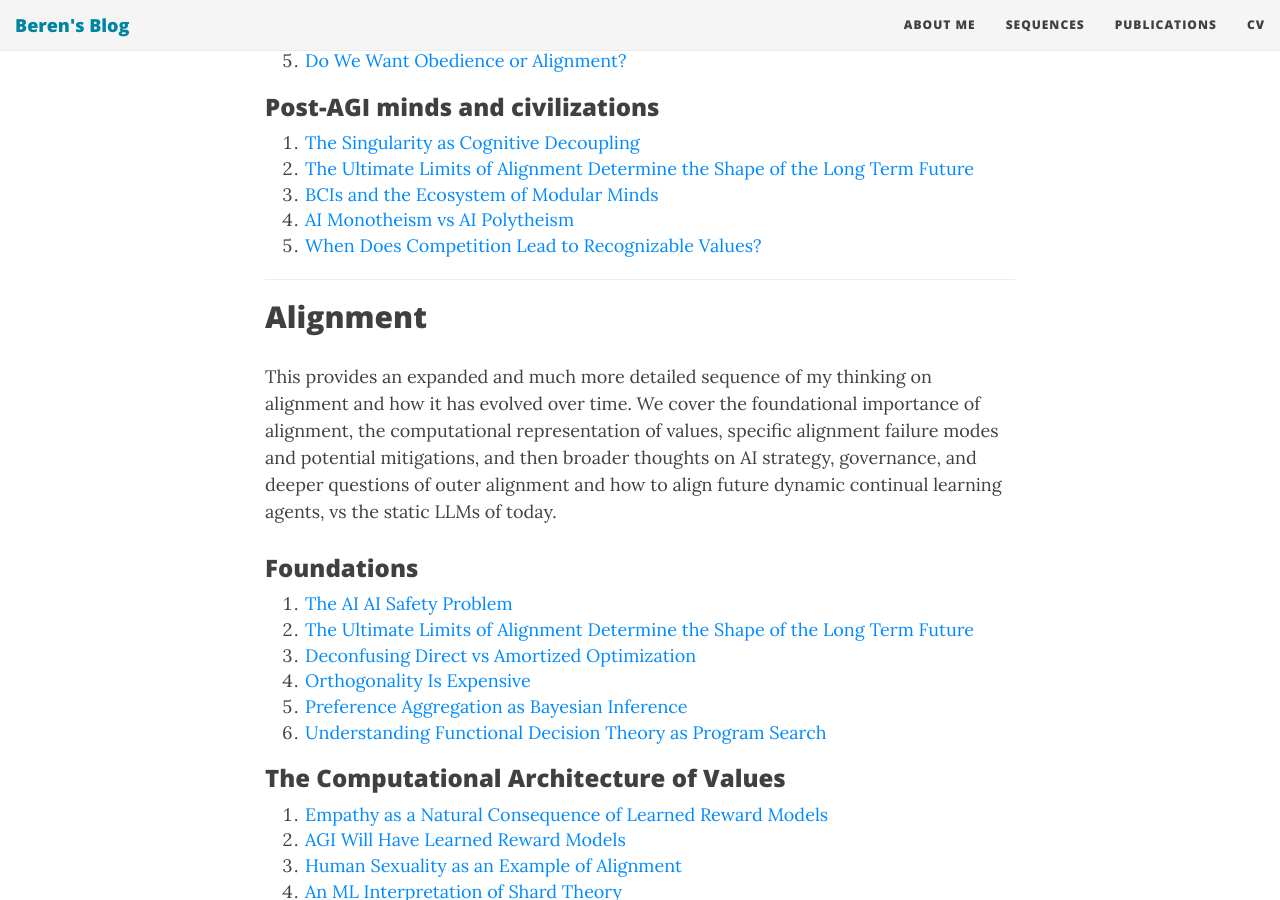
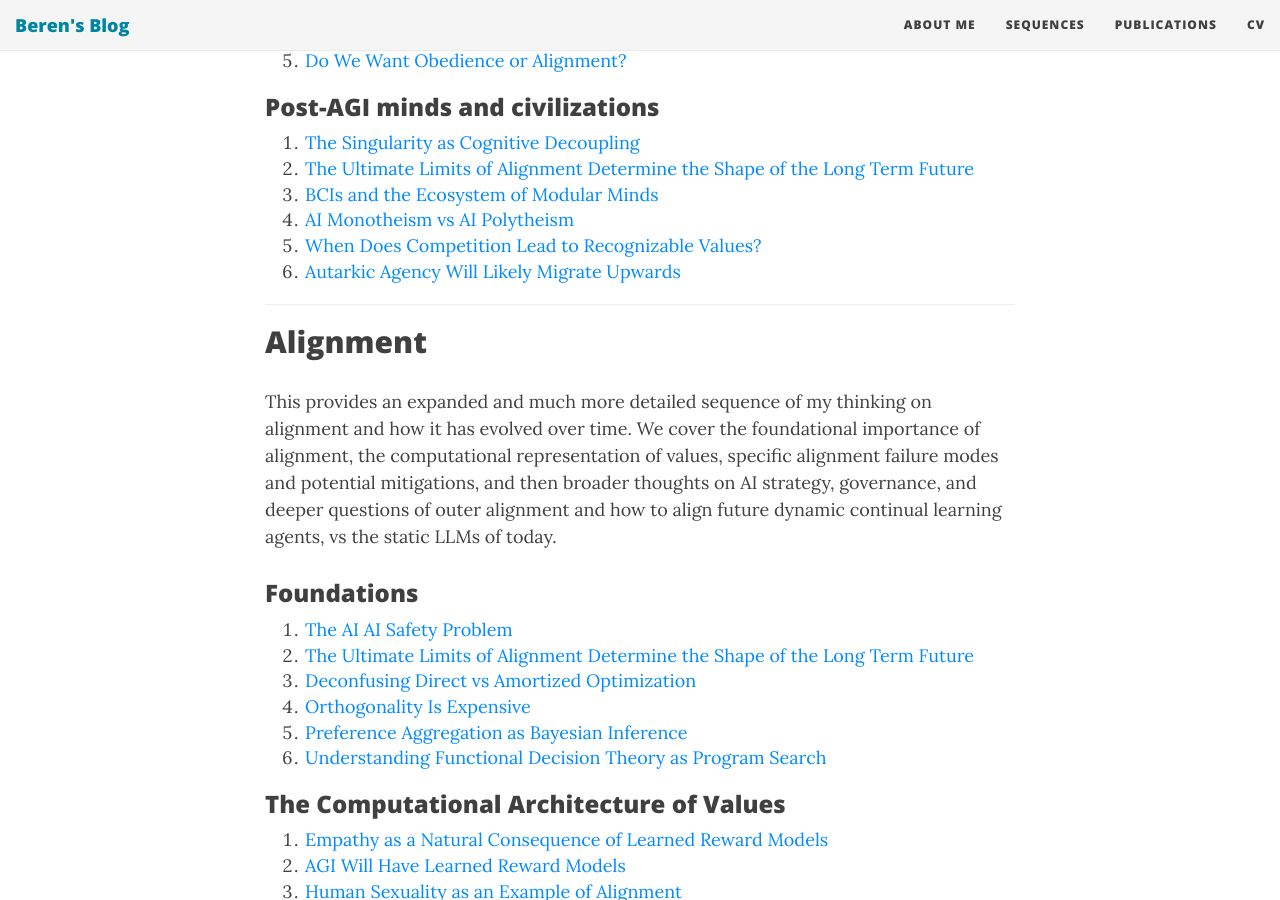
Before and after one commit to BerenMillidge/BerenMillidge.github.io, a Jekyll site: the page built from sequences.md, in a window 1280 px wide and 900 px high, scrolled down 1233 px. Built offline with Jekyll 4.4.1, drawn with Linux system fonts in a browser that asks for light colours; nearby versions of some CDN libraries; some of the changed text lies outside the part shown.

Commit message:
Update sequences.md

```diff
--- a/sequences.md
+++ b/sequences.md
@@ -38,6 +38,7 @@ The posts are ordered conceptually rather than chronologically.
 12. [BCIs and the Ecosystem of Modular Minds]({% post_url 2023-04-23-Composable-latent-spaces-BCIs-modular-minds %})
 13. [AI Monotheism vs AI Polytheism]({% post_url 2026-01-07-AI-Monotheism-vs-AI-Polytheism %})
 14. [When Does Competition Lead to Recognizable Values?]({% post_url 2026-01-12-When-Does-Competition-Lead-to-Recognizable-Values %})
+15. [Autarkic Agency Will Likely Migrate Upwards]({% post_url 2026-07-13-Autarkic-Agency-Will-Likely-Migrate-Upwards %})
 
 ---
 
@@ -100,6 +101,7 @@ This provides an expanded and much more detailed sequence of my thinking on alig
 2. [The Biosingularity Alignment Problem Seems Harder than AI Alignment]({% post_url 2025-11-30-The-Biosingularity-Alignment-Problem-Seems-Harder-than-AI-Alignment %})
 3. [AI Monotheism vs AI Polytheism]({% post_url 2026-01-07-AI-Monotheism-vs-AI-Polytheism %})
 4. [When Does Competition Lead to Recognizable Values?]({% post_url 2026-01-12-When-Does-Competition-Lead-to-Recognizable-Values %})
+5. [Autarkic Agency Will Likely Migrate Upwards]({% post_url 2026-07-13-Autarkic-Agency-Will-Likely-Migrate-Upwards %})
 
 ### Dynamic Alignment and the New Synthesis
 
@@ -180,6 +182,7 @@ How can we use our understanding of the limits of intelligence, alignment, and p
 3. [BCIs and the Ecosystem of Modular Minds]({% post_url 2023-04-23-Composable-latent-spaces-BCIs-modular-minds %})
 4. [Space Warfare Seems Mostly Defense Dominant]({% post_url 2025-11-22-Space-Warfare-Seems-Mostly-Defense-Dominant %})
 5. [Preliminary Notes on Colonizing the Universe]({% post_url 2026-06-28-Preliminary-Notes-on-Colonizing-the-Universe %})
+6. [Autarkic Agency Will Likely Migrate Upwards]({% post_url 2026-07-13-Autarkic-Agency-Will-Likely-Migrate-Upwards %})
 
 ## Economics, Society, and AGI
 
```
Also changed, not shown: other parts of sequences.md (+1 -0 lines).
